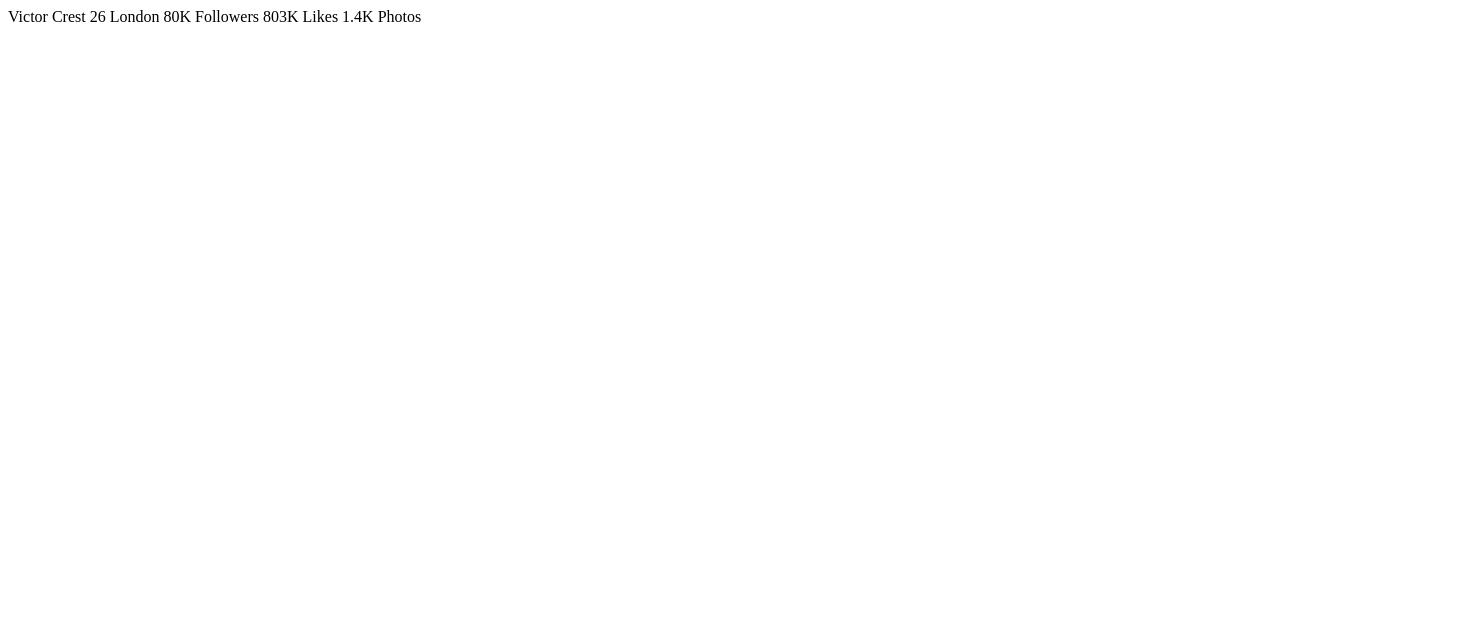
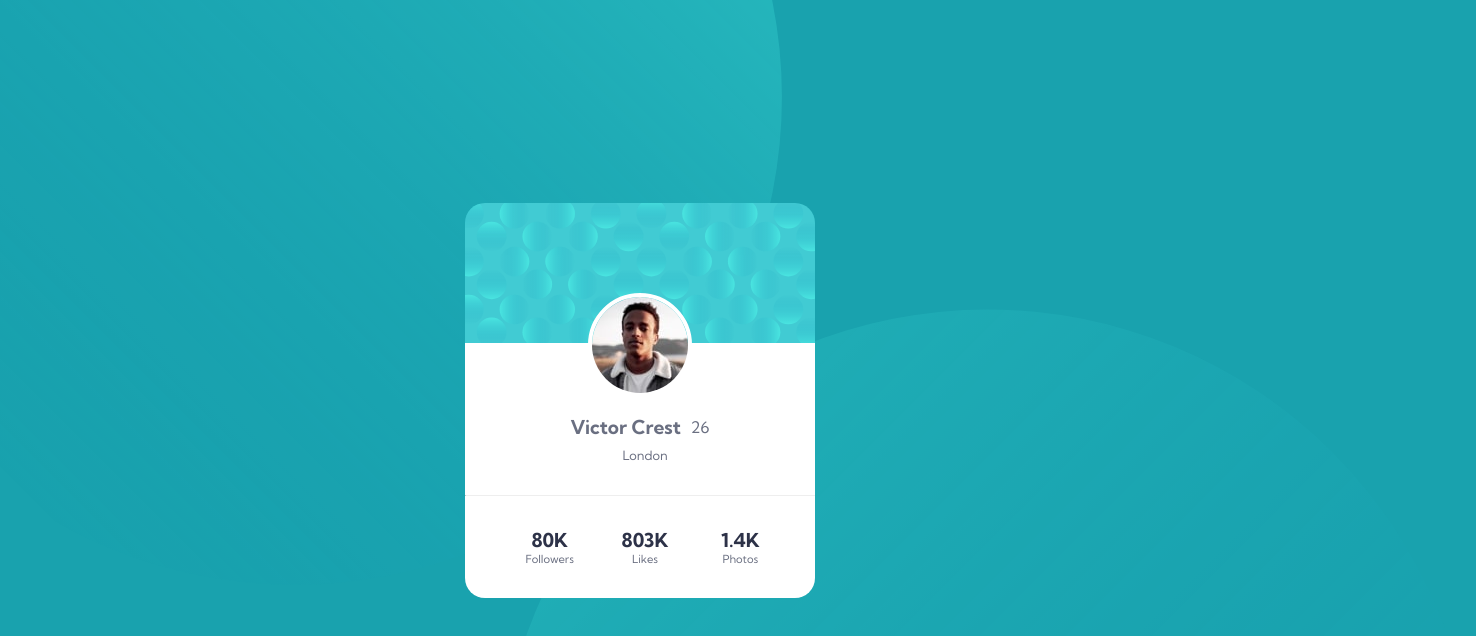
Before and after one commit to filecc/FM-Profile-card-component, a plain HTML site: page index.html in a window 1280 px wide. Shown: the whole page, 1476 px wide, since content can reach past the window. Drawn offline with Linux system fonts and the light colour scheme.

Commit message:
completed

```diff
--- /dev/null
+++ b/css/master.css
@@ -0,0 +1,123 @@
+* {
+    padding: 0;
+    margin: 0;
+    box-sizing: border-box;
+}
+:root{
+    --dark-cyan: hsl(185, 75%, 39%);
+    --dark-des-blue: hsl(229, 23%, 23%);
+    --dark-greysh-blue: hsl(227, 10%, 46%);
+}
+img{
+    display: block;
+}
+body{
+    background-color: var(--dark-cyan);
+    width: 100%;
+    height: 100vh;
+    overflow: hidden;
+    display: flex;
+    justify-content: center;
+    align-items: center;
+    font-family: 'Kumbh Sans', sans-serif;
+}
+.d-flex{
+    display: flex;
+    justify-content: center;
+    align-items: center;
+}
+
+.topBg:after{
+    content: url('../images/bg-pattern-top.svg');
+    position: absolute;
+    top: 0;
+    left: 0;
+    transform: translate(-20%, -40%);
+    opacity: .5;
+}
+.bottomBg:after{
+    content: url('../images/bg-pattern-bottom.svg');
+    position: absolute;
+    bottom: 0;
+    right: 0;
+    transform: translate(20%, 50%);
+    opacity: .5;
+}
+.card{
+   z-index: 9999;
+}
+.cardHeader img{
+    border-top-left-radius: 20px;
+    border-top-right-radius: 20px;
+}
+.cardBody{
+    text-align: center;
+    background-color: white;
+    border-bottom-left-radius: 20px;
+    border-bottom-right-radius: 20px;
+}
+.cardBody img{
+    border-radius: 50%;
+    border: 4px solid white;
+    margin: 0 auto;
+    position: relative;
+    top: -50px;
+}
+.title{
+    margin-top: -2rem;
+    margin-bottom: 2rem;
+}
+h1{
+    color: var(--dark-greysh-blue);
+    font-size: 1.2rem;
+}
+.cardBody p{
+    color: var(--dark-greysh-blue);
+    margin-left: 10px;
+}
+.city{
+    margin-top: -1.5rem;
+    font-size: .8rem;
+    margin-bottom: 2rem;
+}
+hr{
+    border-top: 0;
+    margin-bottom: 2rem;
+}
+.stats{
+    width: calc(100% / 3);
+    margin-bottom: 2rem;
+
+}
+.stats p:first-child{
+    color: var(--dark-des-blue);
+    font-weight: 700;
+    font-size: 1.2rem;
+}
+.stats p:last-child{
+    color: var(--dark-greysh-blue);
+    font-weight: 400;
+    font-size: .7rem;
+}
+.footer{
+    padding: 0 2rem;
+}
+
+@media screen and (max-width: 580px){
+    .topBg:after{
+        content: url('../images/bg-pattern-top.svg');
+        position: absolute;
+        top: 0;
+        left: 0;
+        transform: translate(-70%, -50%);
+        opacity: .5;
+    }
+    .bottomBg:after{
+        content: url('../images/bg-pattern-bottom.svg');
+        position: absolute;
+        bottom: 0;
+        right: 0;
+        transform: translate(80%, 50%);
+        opacity: .5;
+    }
+}
--- a/index.html
+++ b/index.html
@@ -1,26 +1,61 @@
 <!DOCTYPE html>
 <html lang="en">
+
 <head>
   <meta charset="UTF-8">
-  <meta name="viewport" content="width=device-width, initial-scale=1.0"> <!-- displays site properly based on user's device -->
+  <meta name="viewport" content="width=device-width, initial-scale=1.0">
+  <!-- displays site properly based on user's device -->
   <link rel="icon" type="image/png" sizes="32x32" href="./images/favicon-32x32.png">
+  <link rel="preconnect" href="https://fonts.googleapis.com">
+  <link rel="preconnect" href="https://fonts.gstatic.com" crossorigin>
+  <link href="https://fonts.googleapis.com/css2?family=Kumbh+Sans:wght@400;700&display=swap" rel="stylesheet">
+  <link rel="stylesheet" href="./css/master.css">
   <title>Frontend Mentor | Profile card component</title>
 
 
 </head>
+
 <body>
-  Victor Crest
-  26
-  London
 
-  80K
-  Followers
+  <div aria-hidden="true" class="topBg"></div>
+  <div aria-hidden="true" class="bottomBg"></div>
 
-  803K
-  Likes
+  <div class="card">
+    <div class="cardHeader">
+      <img aria-hidden="true" src="./images/bg-pattern-card.svg" alt="header bg">
+    </div>
+    <div class="cardBody">
+      <img src="./images/image-victor.jpg" alt="profile picture">
+      <div class="title d-flex">
+        <h1>
+          Victor Crest
+        </h1>
+        <p>26</p>
+      </div>
+      <p class="city">London</p>
+      <hr>
+      <div class="footer d-flex">
+        <div class="stats">
+          <p>80K</p>
+          <p>Followers</p>
+        </div>
+        <div class="stats">
+          <p>803K</p>
+          <p>Likes</p>
+        </div>
+        <div class="stats">
+          <p>1.4K</p>
+          <p>Photos</p>
+        </div>
+      </div>
 
-  1.4K
-  Photos
+    </div>
+
+
+  </div>
+
+
 
 </body>
+
 </html>
```
Also changed, not shown: 1 other file.
